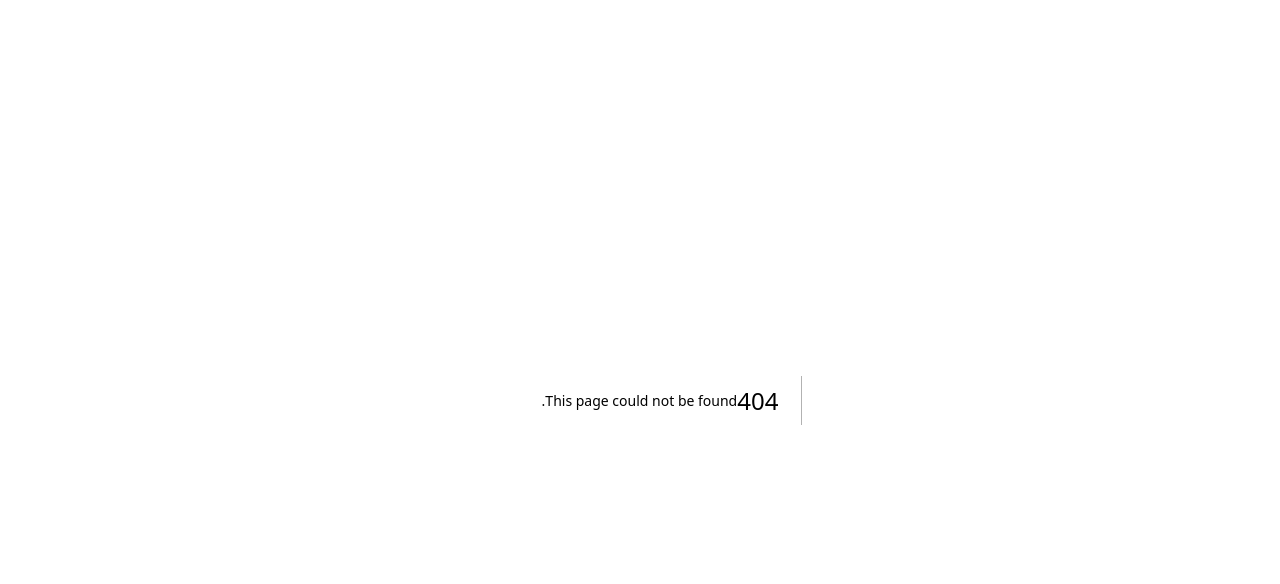
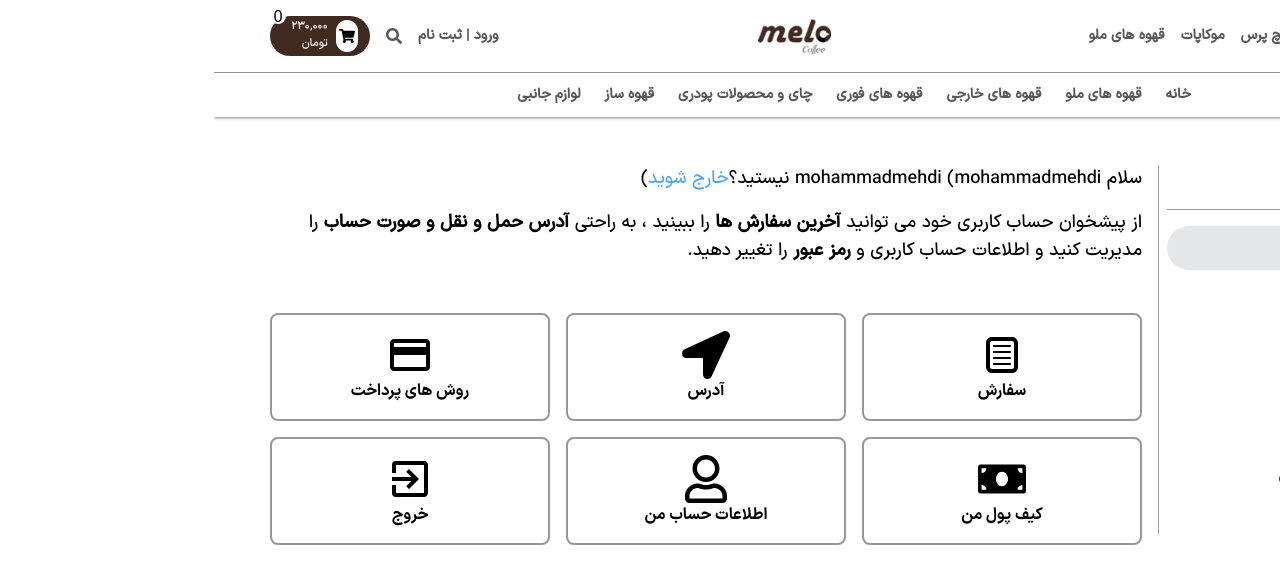
Before and after one commit to mohammadmehdidalvandii/mello-coffee, a Next.js app: page /PanelUser in a window 1280 px wide. Before the commit this address had no page. Shown: the top 584 px of the page. Built offline with nearby package versions, Linux system fonts and the light colour scheme.

Commit message:
created section dashboard for p-user

```diff
--- /dev/null
+++ b/src/app/PanelUser/page.tsx
@@ -0,0 +1,13 @@
+import React from 'react'
+import Layout from '@/components/layout/UserPanelLayout'
+import Dashboard from '@/components/template/p-user/Dashboard/Dashboard'
+
+const page:React.FC = ()=>{
+  return (
+    <Layout>
+        <Dashboard/>
+    </Layout>
+  )
+}
+
+export default page
--- /dev/null
+++ b/src/components/template/p-user/Dashboard/Dashboard.tsx
@@ -0,0 +1,69 @@
+import Image from "next/image";
+import Link from "next/link";
+import React from "react";
+import { FaLocationArrow, FaMoneyBill, FaRegUser } from "react-icons/fa";
+import { TiDocumentText  } from "react-icons/ti";
+import {MdExitToApp, MdOutlinePayment } from 'react-icons/md'
+
+const Dashboard: React.FC = () => {
+  return (
+    <section className="block">
+      <div className="block">
+        <p className="flex font-iranMedium text-lg">
+          سلام mohammadmehdi (mohammadmehdi نیستید؟{" "}
+          <button className="block text-blue-400 duration-300 ease-linear hover:text-green-600 cursor-pointer">
+            خارج شوید
+          </button>{" "}
+          )
+        </p>
+
+        <p className="blockflex font-iranMedium text-lg mt-4">
+          از پیشخوان حساب کاربری خود می توانید <b>آخرین سفارش ها</b> را ببینید ، به
+          راحتی <b>آدرس حمل و نقل و صورت حساب</b> را مدیریت کنید و اطلاعات حساب کاربری
+          و <b>رمز عبور</b> را تغییر دهید.
+        </p>
+      </div>
+      <div className="grid mt-12 lg:grid-cols-3 md:grid-cols-2 sm:grid-cols-1 gap-4">
+        <Link href='' className="flex justify-center flex-col items-center text-center border-2 rounded-lg p-4 border-secondary-100 duration-300 hover:border-green-600 ">
+          <span className="block text-5xl">
+            <TiDocumentText />
+          </span>
+          <span className="block font-iranBold">سفارش</span>
+        </Link>
+        <Link href='' className="flex justify-center flex-col items-center text-center border-2 rounded-lg p-4 border-secondary-100 duration-300 hover:border-green-600 ">
+          <span className="block text-5xl">
+            <FaLocationArrow/>
+          </span>
+          <span className="block font-iranBold">آدرس</span>
+        </Link>
+        <Link href='' className="flex justify-center flex-col items-center text-center border-2 rounded-lg p-4 border-secondary-100 duration-300 hover:border-green-600 ">
+          <span className="block text-5xl">
+            <MdOutlinePayment  />
+          </span>
+          <span className="block font-iranBold">روش های پرداخت</span>
+        </Link>
+        <Link href='' className="flex justify-center flex-col items-center text-center border-2 rounded-lg p-4 border-secondary-100 duration-300 hover:border-green-600 ">
+          <span className="block text-5xl">
+            <FaMoneyBill />
+          </span>
+          <span className="block font-iranBold">کیف پول من</span>
+        </Link>
+        <Link href='' className="flex justify-center flex-col items-center text-center border-2 rounded-lg p-4 border-secondary-100 duration-300 hover:border-green-600 ">
+          <span className="block text-5xl">
+            <FaRegUser />
+          </span>
+          <span className="block font-iranBold">اطلاعات حساب من</span>
+        </Link>
+        <button  className="flex cursor-pointer justify-center flex-col items-center text-center border-2 rounded-lg p-4 border-secondary-100 duration-300 hover:border-green-600 ">
+          <span className="block text-5xl">
+            <MdExitToApp  />
+          </span>
+          <span className="block font-iranBold">خروج</span>
+        </button>
+
+      </div>
+    </section>
+  );
+};
+
+export default Dashboard;
```
